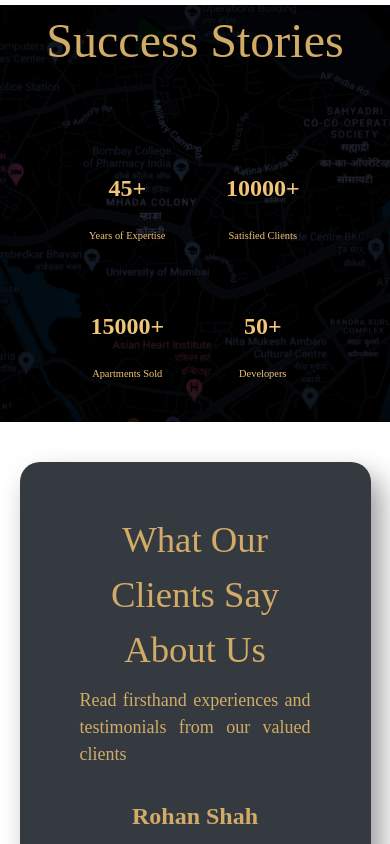
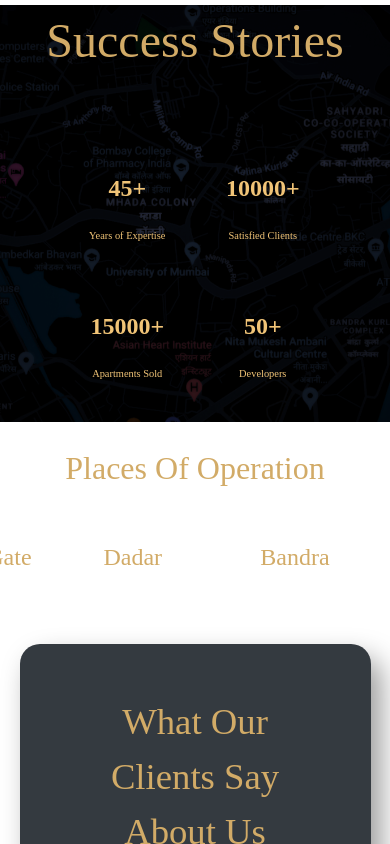
Before and after one commit to Harsh-gg/Chhabria-Housing, a React (Vite) app in the folder Chhabria Housing/Chhabria Housing/: page / in a window 390 px wide. Shown: the part 4024-4868 px from the top of the page. Built offline with nearby package versions, Linux system fonts and the light colour scheme.

Commit message:
final changes

```diff
--- /dev/null
+++ b/Chhabria Housing/Chhabria Housing/src/Listofplaces.jsx
@@ -0,0 +1,31 @@
+import React from "react";
+import CSS from "./Listofplaces.module.css";
+
+export default function AutoplayCarousel() {
+
+  return (
+    <div className={CSS.Outer}>
+      <h1 className={CSS.head}>Places Of Operation</h1>
+      <div className={CSS.carouselcontainer}>
+        <div className={CSS.carouseltrack}>
+          <h1 className={CSS.carouselitem}>Juhu</h1>
+            <h1 className={CSS.carouselitem}>Church Gate</h1>
+            <h1 className={CSS.carouselitem}>Dadar </h1>
+            <h1 className={CSS.carouselitem}>Bandra </h1>
+            <h1 className={CSS.carouselitem}>Andheri </h1>
+            <h1 className={CSS.carouselitem}>Goregaon </h1>
+            <h1 className={CSS.carouselitem}>Malad </h1>
+            <h1 className={CSS.carouselitem}>Kandivali </h1>
+            <h1 className={CSS.carouselitem}>Borivali </h1>
+            <h1 className={CSS.carouselitem}>Dahisar </h1>
+            <h1 className={CSS.carouselitem}>Mira Road </h1>
+            <h1 className={CSS.carouselitem}>Bhayander </h1>
+            <h1 className={CSS.carouselitem}>Chembur </h1>
+            <h1 className={CSS.carouselitem}>Kanjurmarg </h1>
+            <h1 className={CSS.carouselitem}>Mulund </h1>
+
+        </div>
+      </div>
+    </div>
+  );
+}
--- /dev/null
+++ b/Chhabria Housing/Chhabria Housing/src/Listofplaces.module.css
@@ -0,0 +1,113 @@
+
+  .carouselcontainer {
+    overflow: hidden;
+    position: relative;
+    object-fit: none;
+    height: 200px; /* Adjust this height as needed */
+    width: 100%;
+    margin-bottom: 30px;
+  }
+
+  .head {
+      color: #d2ab67; /* Golden font color */
+      text-align: center;
+      font-size: 3em; /* Adjust the font size as needed */
+      margin-bottom: 15px;
+      font-family: 'Times New Roman', Times, serif;
+  }
+  .carouselcard {
+    display: flex;
+    justify-content: center;
+    align-items: center;
+    width: 110%;
+    height: 110%;
+    border-radius: 20%;
+    background: transparent;
+  }
+  .carouselitem {
+    display: flex;
+    justify-content: center;
+    align-items: center;
+    width: 10%;
+    height: 100%;
+    background: transparent;
+  }
+  .carouseltrack h1{
+    font-family: 'Times New Roman', Times, serif;
+    font-size: 2em;
+    color: #d2ab67;
+  }
+  .Outer{
+    width: 100%;
+  }
+
+  @media (max-width: 425px) {
+    .carouseltrack h1{
+        font-size: 1.5em;
+    }
+    .head {
+      font-size: 2em; /* Adjust the font size as needed */
+    }
+    .Outer{
+        width: 100%;
+        margin-top: 100px;
+        height: 200px;
+    }
+    .carouseltrack{
+      animation: slide 5s linear infinite;
+    }
+    .carouseltrack {
+      animation-duration: 10s; /* Adjust the duration for faster movement */
+    }
+    .carouselitem{
+        width: 110%;
+    }
+  }
+
+  @media (max-width: 768px) {
+    .head{
+      font-size: 2em; /* Adjust the font size as needed */
+      margin-top: -20%;
+    }
+    .carouseltrack h1{
+        font-size: 1.5em;
+        width: 100%;
+    }
+    .carouseltrack {
+      width: 100%;
+    }
+  }
+
+  .carouseltrack {
+    display: flex;
+    position: absolute;
+    left: 0;
+    justify-content: center;
+    align-items: center;
+    gap: 15px; /* Adjust this gap as needed */
+    width: 290%;
+    height: 100%;
+    animation: slide 20s linear infinite;
+  }
+
+  @media (max-width: 425px) {
+    .carouseltrack {
+      width: 200%;
+    }
+  }
+
+  @media (max-width: 768px) {
+    .carouseltrack {
+      animation-duration: 10s; /* Adjust the duration for faster movement */
+      width: 620%;
+      height: 50%;
+    }
+  }
+  @keyframes slide {
+    0% {
+      left: 0;
+    }
+    100% {
+      left: -100%;
+    }
+  }
--- a/Chhabria Housing/Chhabria Housing/src/Pages/About.jsx
+++ b/Chhabria Housing/Chhabria Housing/src/Pages/About.jsx
@@ -25,7 +25,7 @@ function About() {
   useEffect(() => {
     const intervalId = setInterval(() => {
       openPopup();
-    }, 0.3 * 60 * 1000); // 2 minutes in milliseconds
+    }, 0.3 * 60 * 1000); // 30 sec in milliseconds
 
     // Clear interval on component unmount
     return () => clearInterval(intervalId);
--- a/Chhabria Housing/Chhabria Housing/src/Pages/Commertial.jsx
+++ b/Chhabria Housing/Chhabria Housing/src/Pages/Commertial.jsx
@@ -24,7 +24,7 @@ function Commertial() {
   useEffect(() => {
     const intervalId = setInterval(() => {
       openPopup();
-    }, 0.3 * 60 * 1000); // 2 minutes in milliseconds
+    }, 0.3 * 60 * 1000); // 30 sec in milliseconds
 
     // Clear interval on component unmount
     return () => clearInterval(intervalId);
--- a/Chhabria Housing/Chhabria Housing/src/Pages/Home.jsx
+++ b/Chhabria Housing/Chhabria Housing/src/Pages/Home.jsx
@@ -10,6 +10,7 @@ import Aboutsec from '../Aboutsec.jsx';
 import '../App.css';
 import Foot from '../Footer.jsx';
 import Navbar from '../Navbar.jsx';
+import Listofplaces from '../Listofplaces.jsx';
 
 function Home() {
   const [isPopupOpen, setIsPopupOpen] = useState(false);
@@ -24,13 +25,13 @@ function Home() {
     document.body.style.overflow = "auto"; // Enable scrolling
   };
 
-  // useEffect(() => {
-  //   const intervalId = setInterval(() => {
-  //     openPopup();
-  //   }, 0.3 * 60 * 1000);
+  useEffect(() => {
+    const intervalId = setInterval(() => {
+      openPopup();
+    }, 0.3 * 60 * 1000);
 
-  //   return () => clearInterval(intervalId);
-  // }, []);
+    return () => clearInterval(intervalId);
+  }, []);
 
   return (
     <>
@@ -44,6 +45,7 @@ function Home() {
         <br/>
         <div id='about'><Aboutsec/></div>
         <Stats />
+        <Listofplaces />
         <div id='testimonials'><Testimonial/></div>
         {isPopupOpen && <Popup closePopup={closePopup} />}
         <Contact openPopup={openPopup}/>
--- a/Chhabria Housing/Chhabria Housing/src/Stats.jsx
+++ b/Chhabria Housing/Chhabria Housing/src/Stats.jsx
@@ -105,7 +105,7 @@ function Stats() {
 
       </div>
       </div>
-      <div className={StatsCSS.containerr3}>
+      {/* <div className={StatsCSS.containerr3}>
           <h2>Places Of Operation</h2>
           <ul>
             <li> Juhu</li>
@@ -118,7 +118,7 @@ function Stats() {
             <li>&#x2022;</li>
             <li> Mulund</li>
           </ul>
-        </div>
+        </div> */}
     </>
   );
 }
--- a/Chhabria Housing/Chhabria Housing/src/Stats.module.css
+++ b/Chhabria Housing/Chhabria Housing/src/Stats.module.css
@@ -9,7 +9,7 @@
     text-align: center;
     font-size: 3em; /* Adjust the font size as needed */
     margin-bottom: 70px; /* Add margin for spacing */
-    font-family: 'Times New Roman', Times, serif;
+    font-family: 'Times New Roman', Times;
 
   }
   .OuterBox {
--- a/Chhabria Housing/Chhabria Housing/src/jobform.module.css
+++ b/Chhabria Housing/Chhabria Housing/src/jobform.module.css
@@ -82,6 +82,7 @@
     .para{
         width: 100%;
         text-align: justify;
+        word-break: break-all;
     }
     .heading{
         width: 100%;
```
